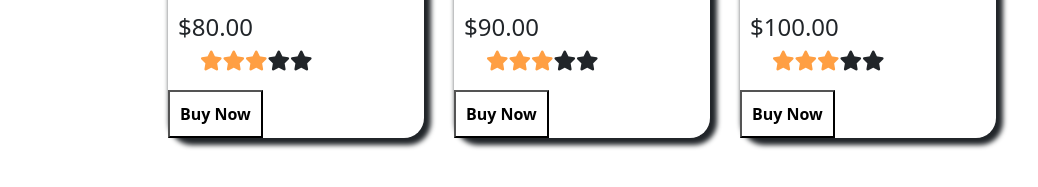
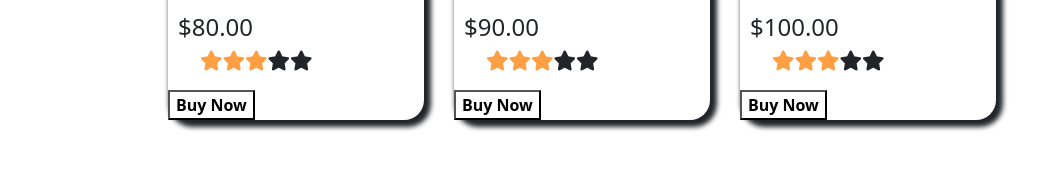
Before and after one commit to jrupa08/HTMI_5, a plain HTML site: page index.html in a window 1280 px wide. Shown: the part 445-632 px from the top of the page, without its empty margins (63-1101 px from the left). Drawn offline with nearby package versions, Linux system fonts and the light colour scheme.

```diff
--- a/style.css
+++ b/style.css
@@ -25,10 +25,11 @@ h2 {
 }
 
 button {
+    */
     /* align-items: center; */
     text-align: center;
-    /* justify-content: center; */
-    padding: 10px;
+    justify-content: center;
+    /*/ padding: 10px; */
     margin-left: 35%;
     margin-bottom: 5px;
     cursor: pointer;
```
Also changed, not shown: index.html (+1 -0 lines).
